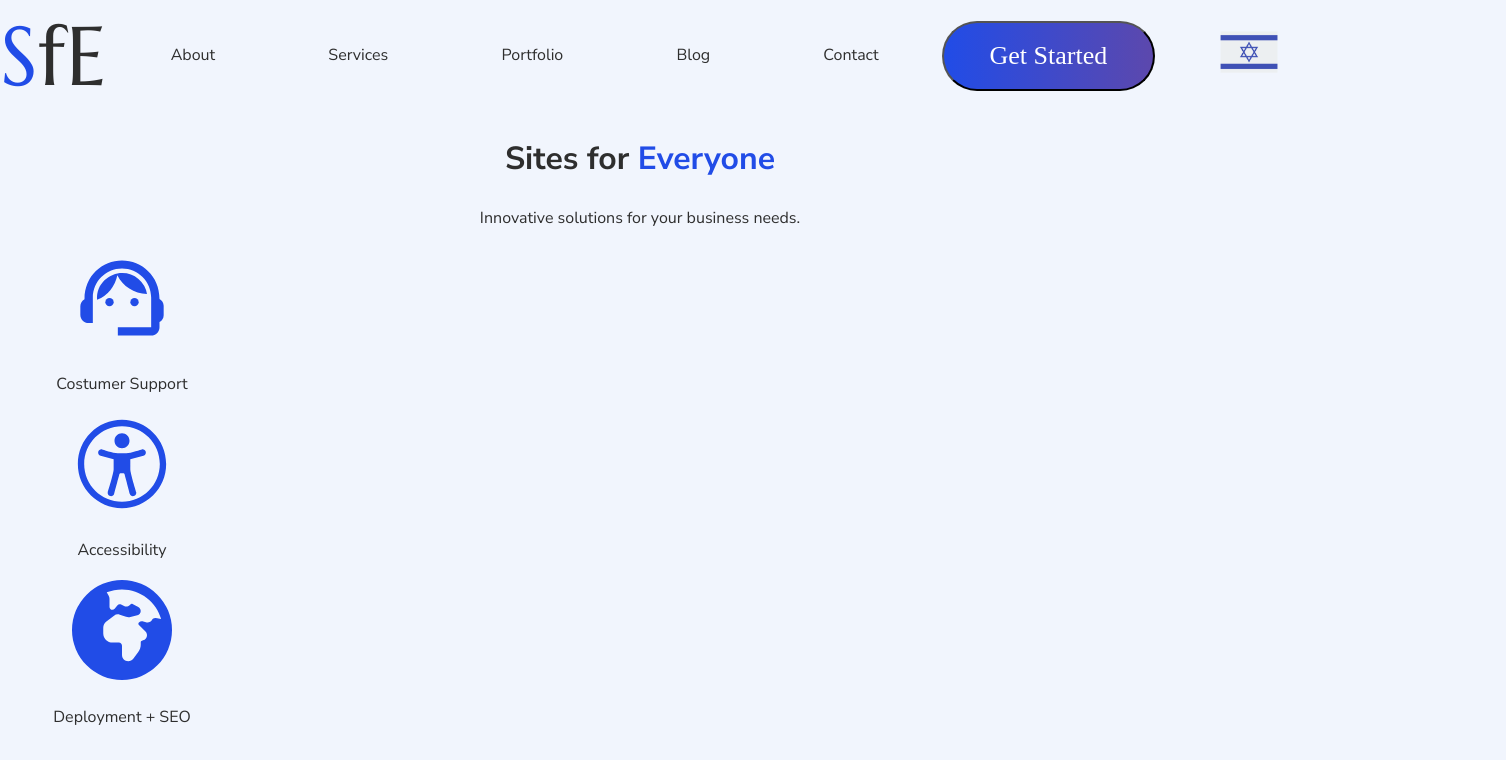
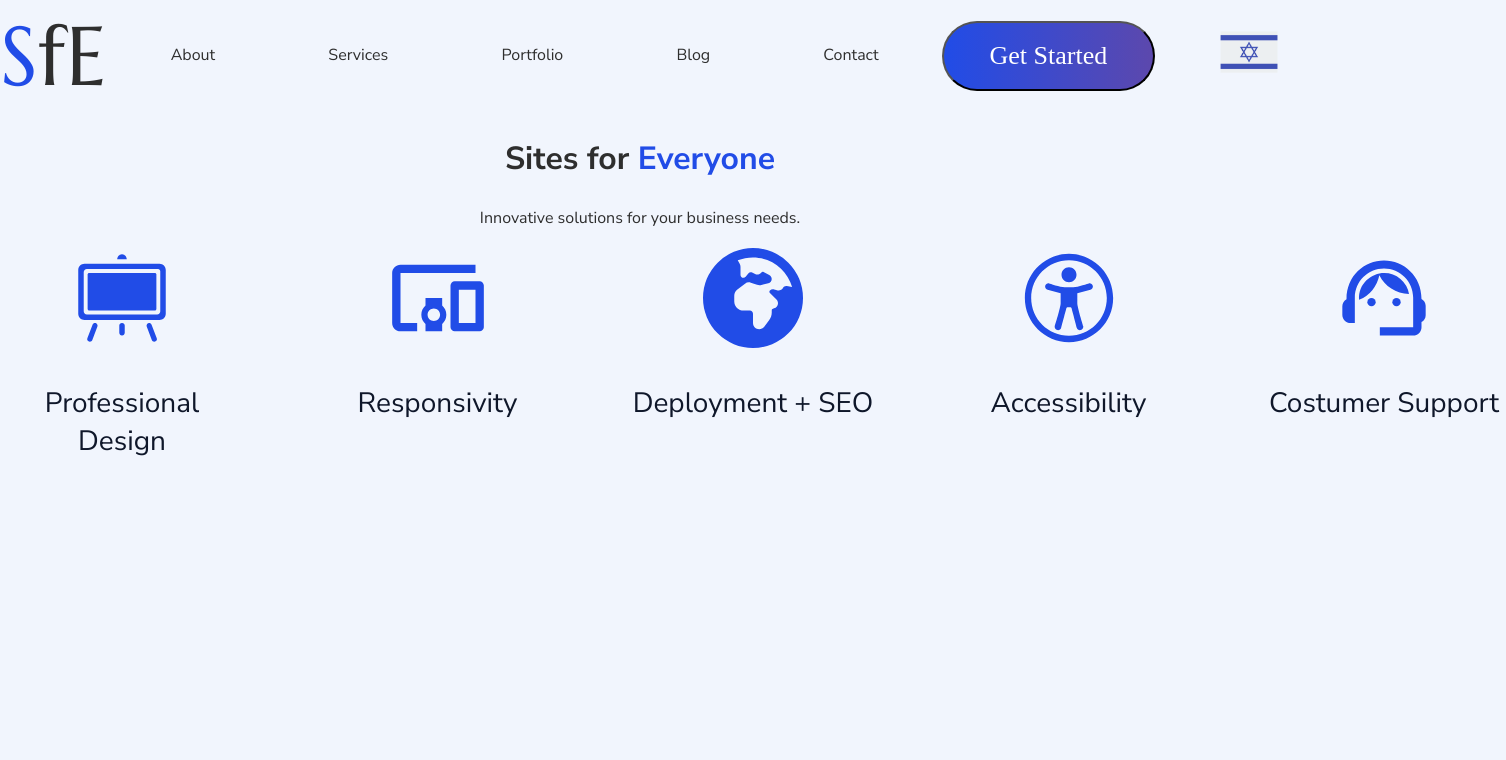
Before and after one commit to lionsgrandson/sites_for_everyone5.0, a React (Create React App) app: page / in a window 1280 px wide. Shown: the top 760 px of the page, 1506 px wide, since content can reach past the window. Built offline with nearby package versions, Linux system fonts and the light colour scheme.

Commit message:
style(feat home): styled the feat section on the homepage

```diff
--- a/src/components/hero/hero.css
+++ b/src/components/hero/hero.css
@@ -1,4 +1,14 @@
 .feat-hero {
+  width: 150.6rem;
+  display: flex;
+  justify-content: space-between;
+  margin: 0 auto;
+}
+.feat-home-text {
   width: 24.4rem;
-  /* height: 15.3rem; */
+  font-family: var(--font-secondary);
+  font-size: 2.8rem;
+  font-weight: 400;
+  line-height: 38.19px;
+  color: var(--dark-blue);
 }
--- a/src/components/hero/hero.js
+++ b/src/components/hero/hero.js
@@ -12,32 +12,43 @@ export default function Hero() {
       </h1>
       <p>Innovative solutions for your business needs.</p>
       <div className="feat-hero">
-        <MdSupportAgent
+        <div>
+          <IoIosEasel
             color="var(--light-blue)"
             size="10rem"
           />
-        <p>Costumer Support</p>
-        <RxAccessibility
+          <p className="feat-home-text">Professional Design</p>
+        </div>
+        <div>
+          <MdDevicesOther
             color="var(--light-blue)"
             size="10rem"
           />
-        <p>Accessibility</p>
+          <p className="feat-home-text">Responsivity</p>
+        </div>
+        <div>
           <FaEarthAfrica
             color="var(--light-blue)"
             size="10rem"
           />
 
-        <p>Deployment + SEO</p>
-        <MdDevicesOther
+          <p className="feat-home-text">Deployment + SEO</p>
+        </div>
+
+        <div>
+          <RxAccessibility
             color="var(--light-blue)"
             size="10rem"
           />
-        <p>Responsivity</p>
-        <IoIosEasel
+          <p className="feat-home-text">Accessibility</p>
+        </div>
+        <div>
+          <MdSupportAgent
             color="var(--light-blue)"
             size="10rem"
           />
-        <p>Professional Design</p>
+          <p className="feat-home-text">Costumer Support</p>
+        </div>
       </div>
     </>
   );
```
Lines whose indentation alone changed are shown as unchanged.
